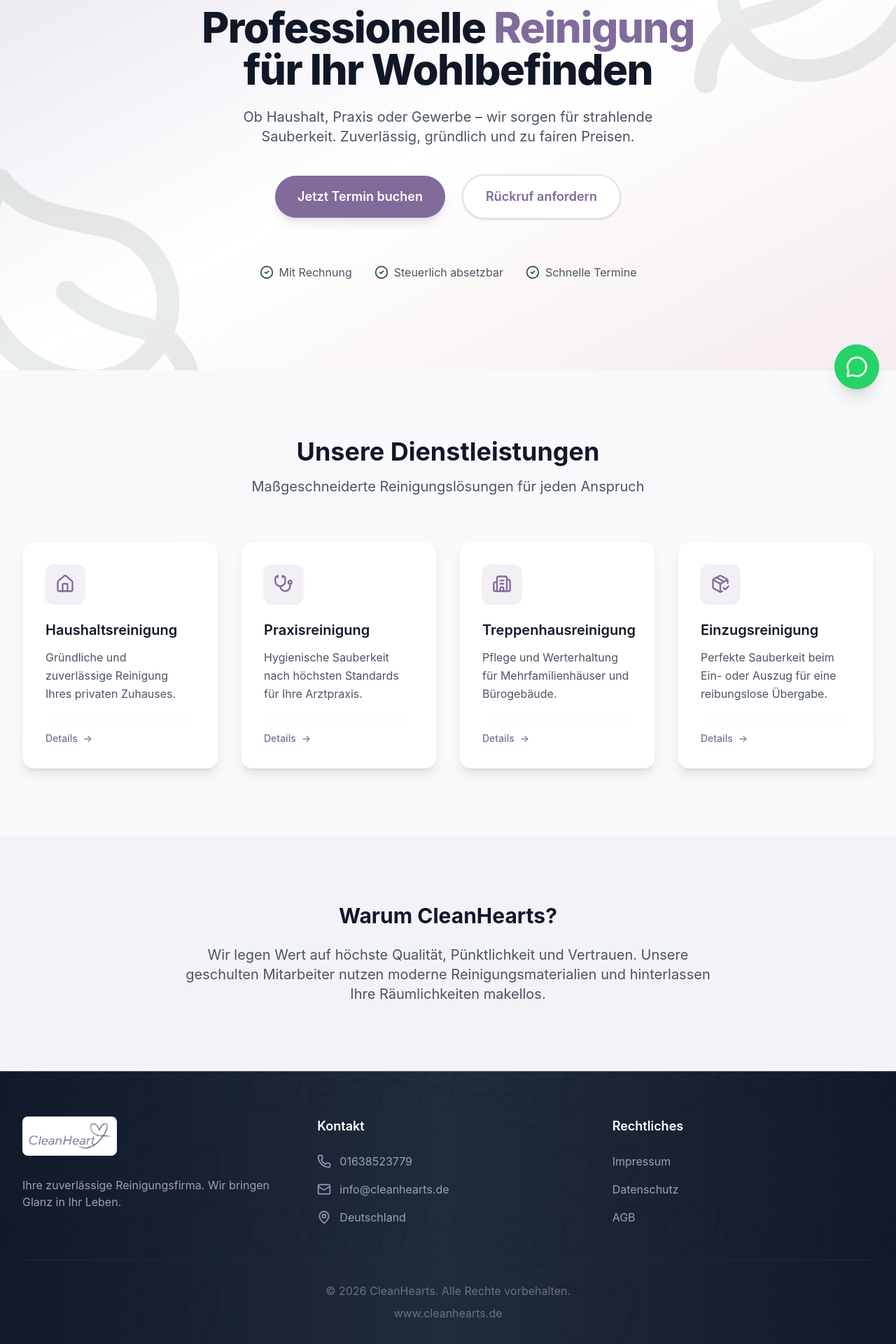
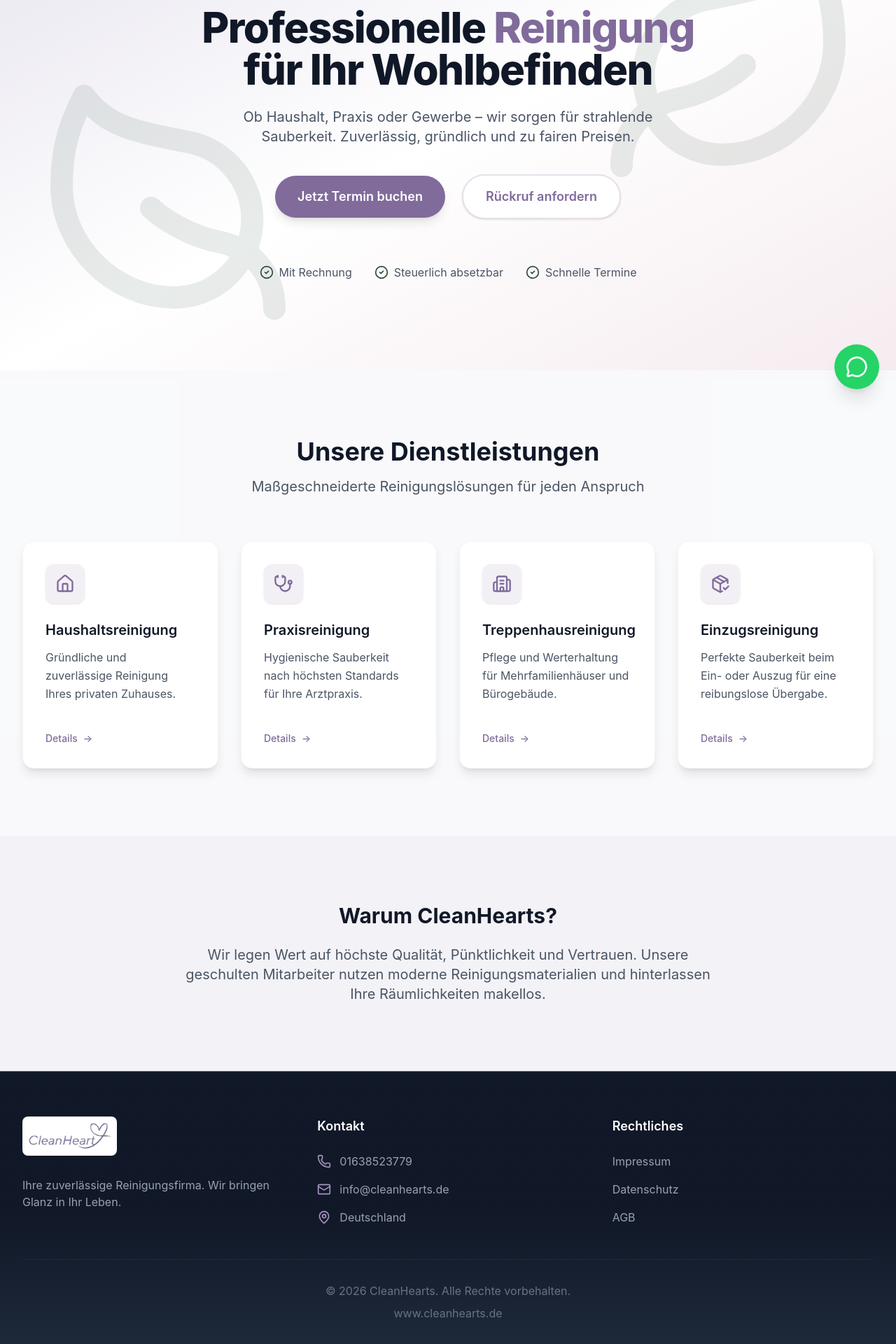
Before and after one commit to ecoezer/cleanhearts, a React (Vite) app: page / in a window 1280 px wide. Shown: the part 220-2140 px from the top of the page at 70% size. Built offline with nearby package versions, Linux system fonts and the light colour scheme.

Commit message:
Enhance hero section design and adjust footer gradient

```diff
--- a/src/components/Footer.tsx
+++ b/src/components/Footer.tsx
@@ -2,8 +2,7 @@ import { Mail, Phone, MapPin } from 'lucide-react';
 
 export default function Footer() {
     return (
-        <footer className="bg-gradient-to-r from-gray-900 via-gray-800 to-gray-900 text-white pt-16 pb-8 border-t border-primary/70 relative overflow-hidden">
-            <div className="absolute inset-0 bg-[url('/logo.png')] opacity-5 bg-repeat bg-center mix-blend-overlay"></div>
+        <footer className="bg-gradient-to-b from-gray-900 via-gray-900 to-gray-800 text-white pt-16 pb-8 border-t border-primary/70 relative overflow-hidden">
             <div className="max-w-7xl mx-auto px-4 sm:px-6 lg:px-8 relative z-10">
                 <div className="grid grid-cols-1 md:grid-cols-3 gap-12 mb-12">
                     <div>
--- a/src/components/Hero.tsx
+++ b/src/components/Hero.tsx
@@ -4,10 +4,10 @@ import { Leaf, Sparkles, CheckCircle2 } from 'lucide-react';
 export default function Hero() {
     return (
         <section className="relative bg-gradient-to-br from-primary-light/20 via-white to-accent/20 overflow-hidden pt-20 pb-32">
-            <div className="absolute top-0 right-0 -mr-20 -mt-20 opacity-10">
+            <div className="absolute top-10 right-10 opacity-10">
                 <Leaf className="w-96 h-96 text-dark-green" />
             </div>
-            <div className="absolute bottom-0 left-0 -ml-20 -mb-20 opacity-10">
+            <div className="absolute bottom-10 left-10 opacity-10">
                 <Leaf className="w-96 h-96 text-dark-green transform -scale-x-100" />
             </div>
 
```
